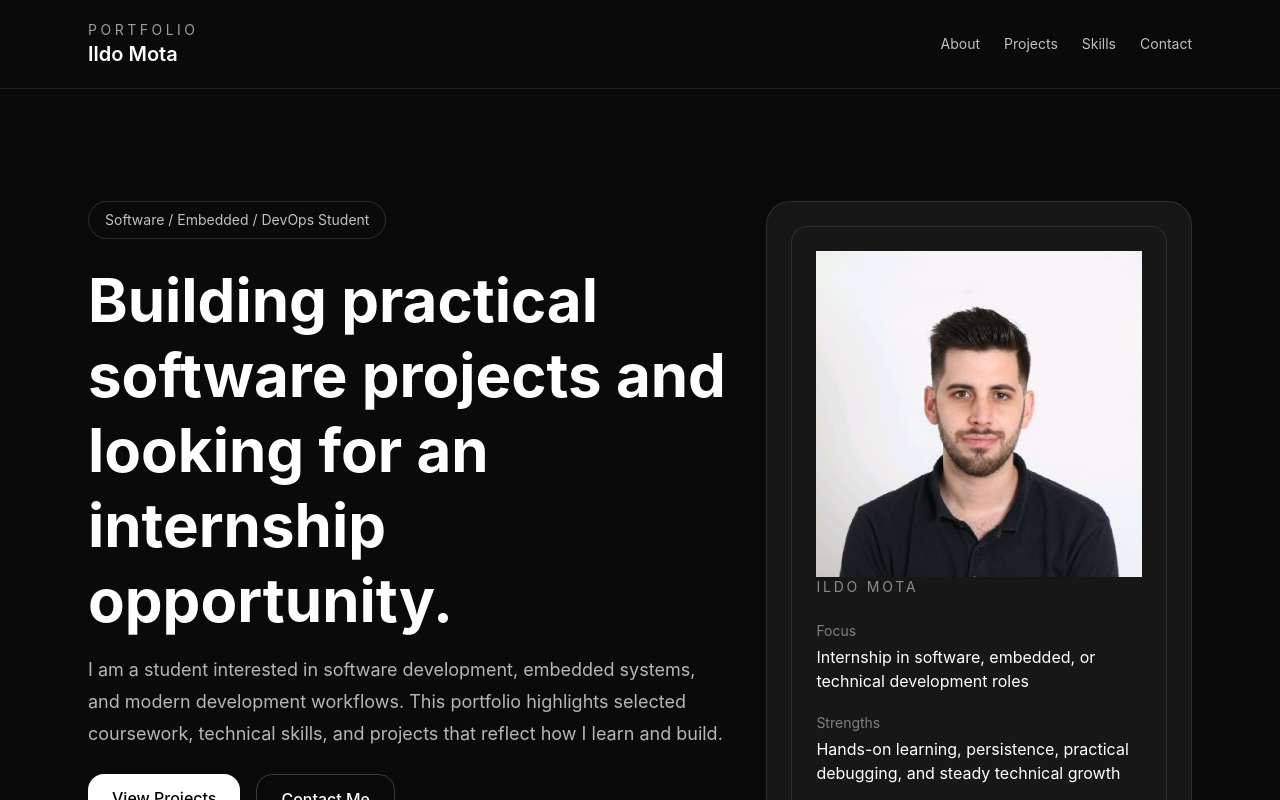
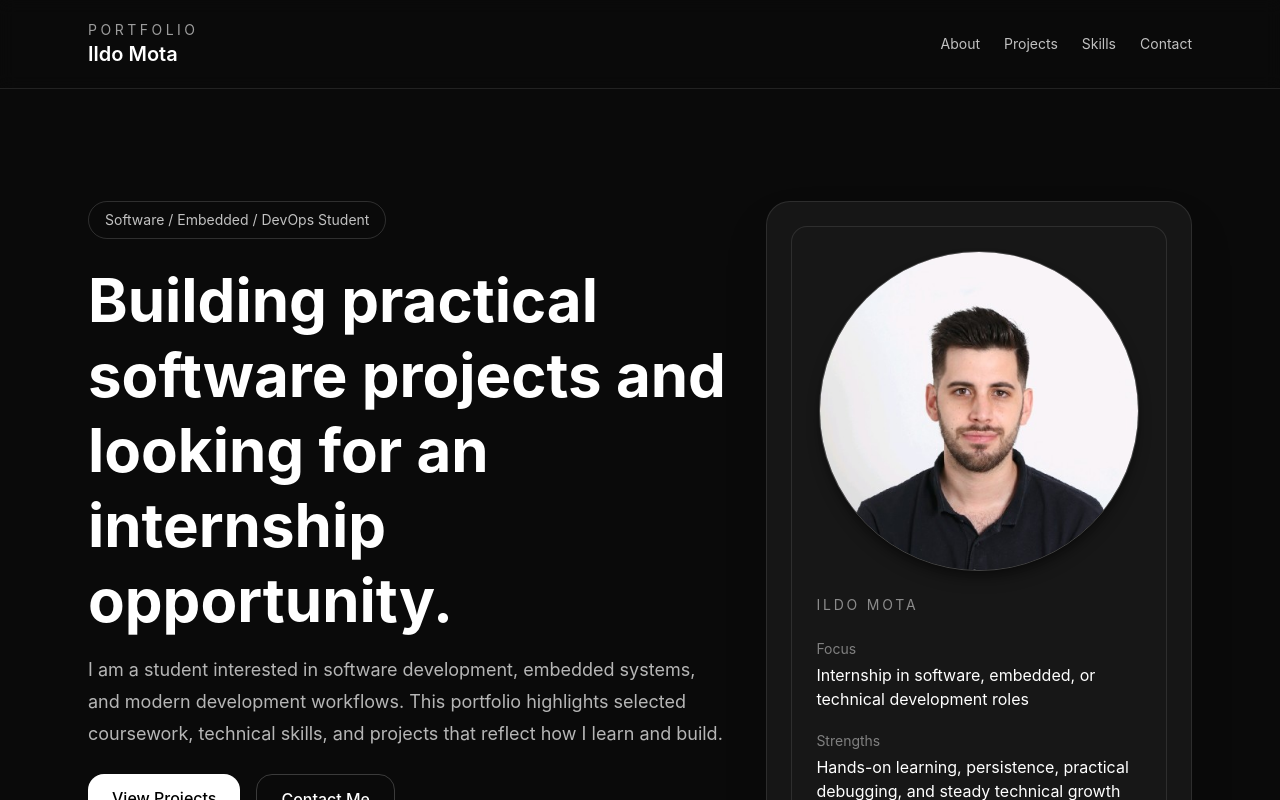
Before and after one commit to ildomota/ildomota.github.io, a React (Vite) app: page / in a window 1280 px wide. Shown: the top 800 px of the page. Built offline with nearby package versions, Linux system fonts and the light colour scheme.

Commit message:
changed profile picture

```diff
--- a/src/App.jsx
+++ b/src/App.jsx
@@ -110,7 +110,7 @@ export default function InternshipPortfolioSite() {
             <img
             src={profile}
             alt="Ildo Mota"
-            ClassName="w-32 h-32 rounded-full mx-auto mb-6 object-cover border border-white/20"
+            className="w-80 h-80 rounded-full mx-auto mb-6 object-cover border border-white/20 shadow-lg shadow-black/40 hover:scale-115 transition duration-300"
             />
 
               <p className="text-sm uppercase tracking-[0.2em] text-white/50">Ildo Mota</p>
```
